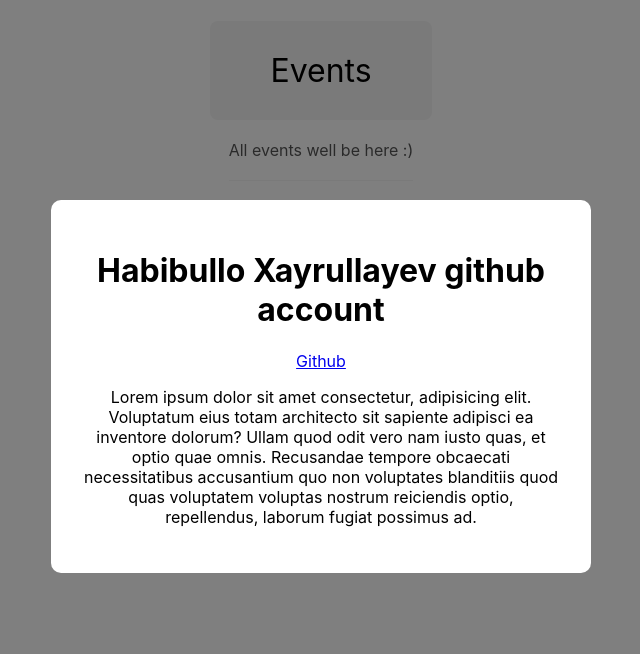
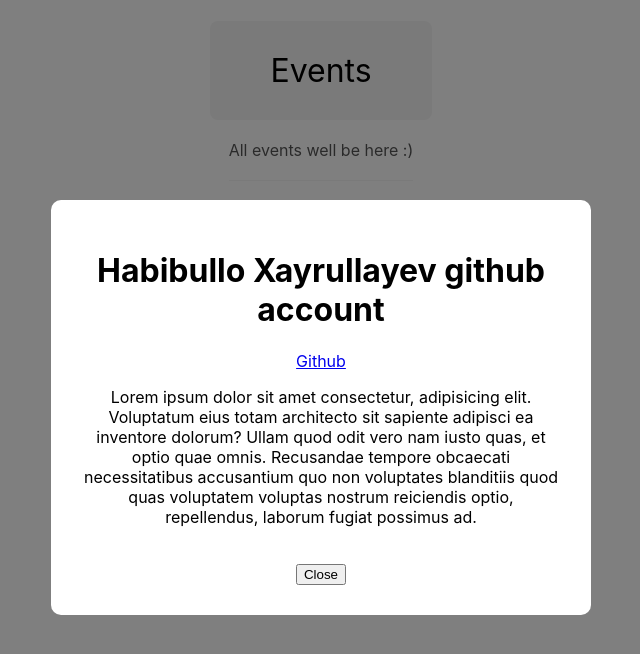
Before and after one commit to Habibullo2003/React-darslari, a React (Create React App) app in the folder lesson5-multiple-component/: page / in a window 1280 px wide. Shown: the top 654 px of the page, without its empty margins (319-959 px from the left). Built offline with nearby package versions, Linux system fonts and the light colour scheme.

Commit message:
use from Funciton Props

```diff
--- a/lesson5-multiple-component/src/App.js
+++ b/lesson5-multiple-component/src/App.js
@@ -5,7 +5,8 @@
 import Modal from './components/Modal'
 
 function App() {
-  const [showContent, setShowContent] = useState(true)
+  const [showContent, setShowContent] = useState(false)
+  const [showModal, setShowModal] = useState(true)
   const [events, setEvents] = useState([
     { title: "Habibullo's birthday party", id: 1 },
     { title: "Doston's live stream", id: 2 },
@@ -27,6 +28,12 @@
         return event.id !== id
       })
     })
+  }
+
+  // toggle modal function
+
+  const closeModal = () => {
+    setShowModal(false)
   }
 
   let subtitle = 'All events well be here :)'
@@ -68,7 +75,7 @@
         <h2>Habibullo Xayrullayev github account</h2>
         <p>Lorem ipsum dolor sit amet consectetur adipisicing elit. Unde, illum.</p>
       </Modal> */}
-      <Modal>
+      {showModal && <Modal closeModal={closeModal}>
         <h1>Habibullo Xayrullayev github account</h1>
         <a href="https://github.com/Habibullo2003">Github</a>
         <p>
@@ -79,7 +86,10 @@
           blanditiis quod quas voluptatem voluptas nostrum reiciendis optio,
           repellendus, laborum fugiat possimus ad.
         </p>
-      </Modal>
+      </Modal>}
+      <br />
+      <br />
+      <button onClick={() => {setShowModal(true)}}>Show Modal</button>
     </div>
   )
 }
--- a/lesson5-multiple-component/src/components/Modal.js
+++ b/lesson5-multiple-component/src/components/Modal.js
@@ -1,11 +1,13 @@
 // style
 import "./Modal.css"
 
-function Modal(props) {
+function Modal({children, closeModal}) {
   return (
     <div className="modal-backdrop">
       <div className="modal">
-        {props.children}
+        {children}
+        <br />
+        <button onClick={closeModal}>Close</button>
       </div>
     </div>
   )
```
